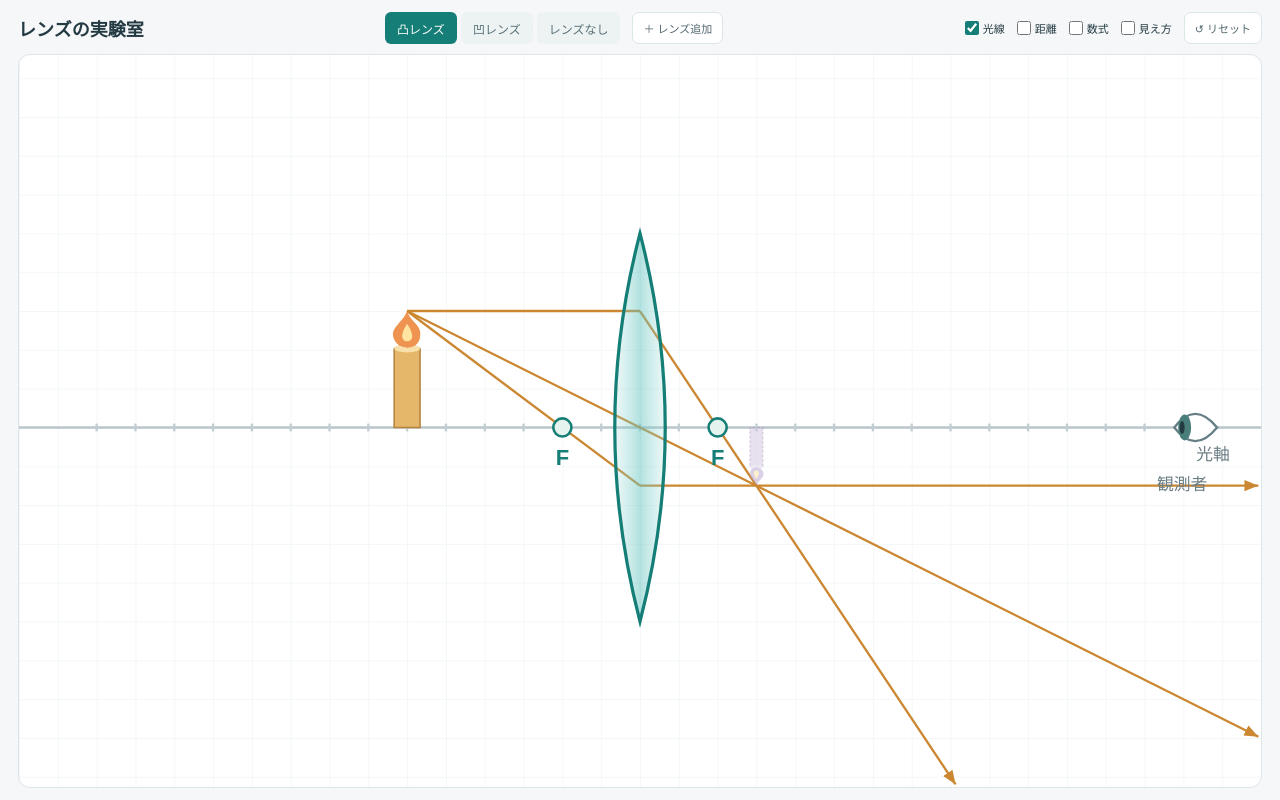
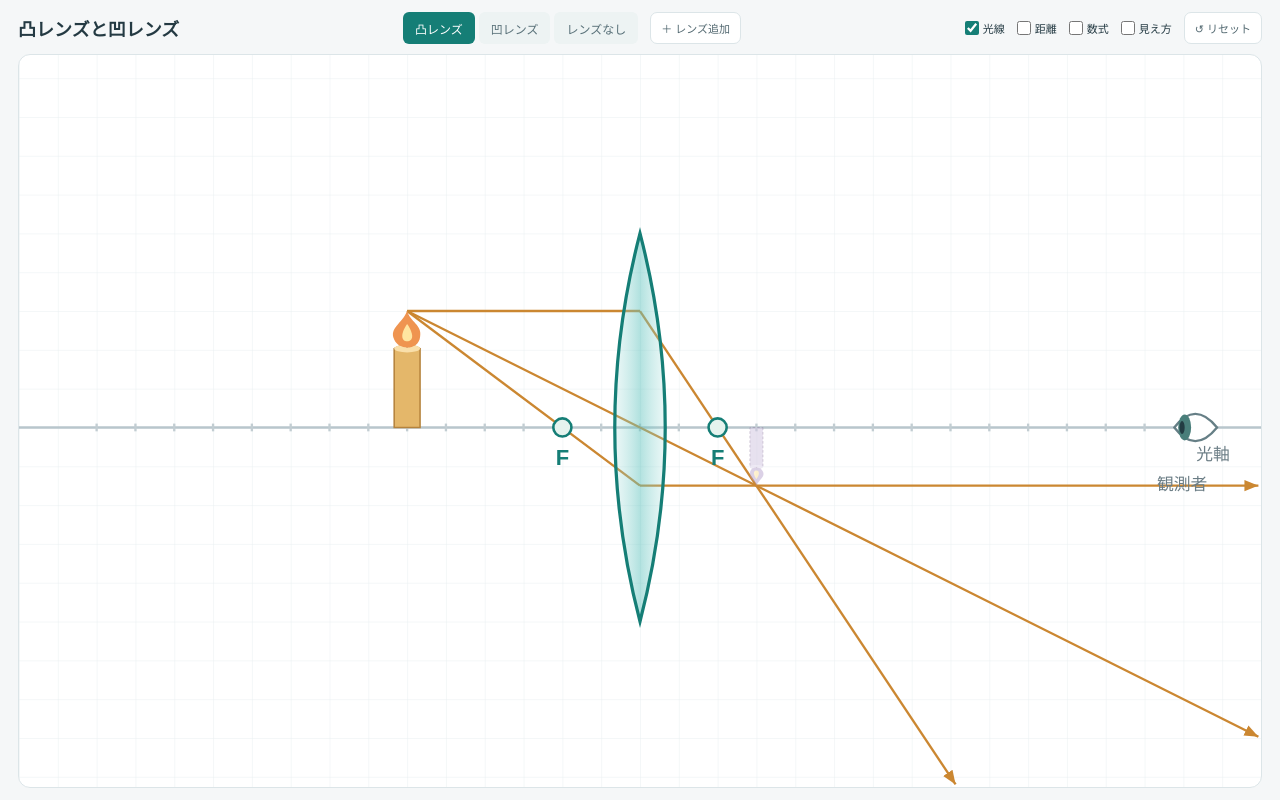
Before and after one commit to Ukprograming/Convex-lens-and-concave-lens, a plain HTML site: page index.html in a window 1280 px wide. Drawn offline with Linux system fonts and the light colour scheme.

Commit message:
Update title and header for lens experiment page

```diff
--- a/index.html
+++ b/index.html
@@ -4,7 +4,7 @@
   <meta charset="utf-8">
   <meta name="viewport" content="width=device-width, initial-scale=1">
   <meta name="theme-color" content="#f5f7f8">
-  <title>レンズの実験室 — 光の進み方と像</title>
+  <title>凸レンズと凹レンズ — 光の進み方と像</title>
   <link rel="stylesheet" href="style.css?v=20260925">
   <script defer src="optics.js?v=20260925-view"></script>
   <script defer src="app.js?v=20260925-view"></script>
@@ -12,7 +12,7 @@
 <body>
 <main>
   <header class="page-header">
-    <h1>レンズの実験室</h1>
+    <h1>凸レンズと凹レンズ</h1>
       <div class="modes" role="group" aria-label="レンズの種類">
         <button type="button" data-mode="convex" aria-pressed="true">凸レンズ</button>
         <button type="button" data-mode="concave" aria-pressed="false">凹レンズ</button>
```
